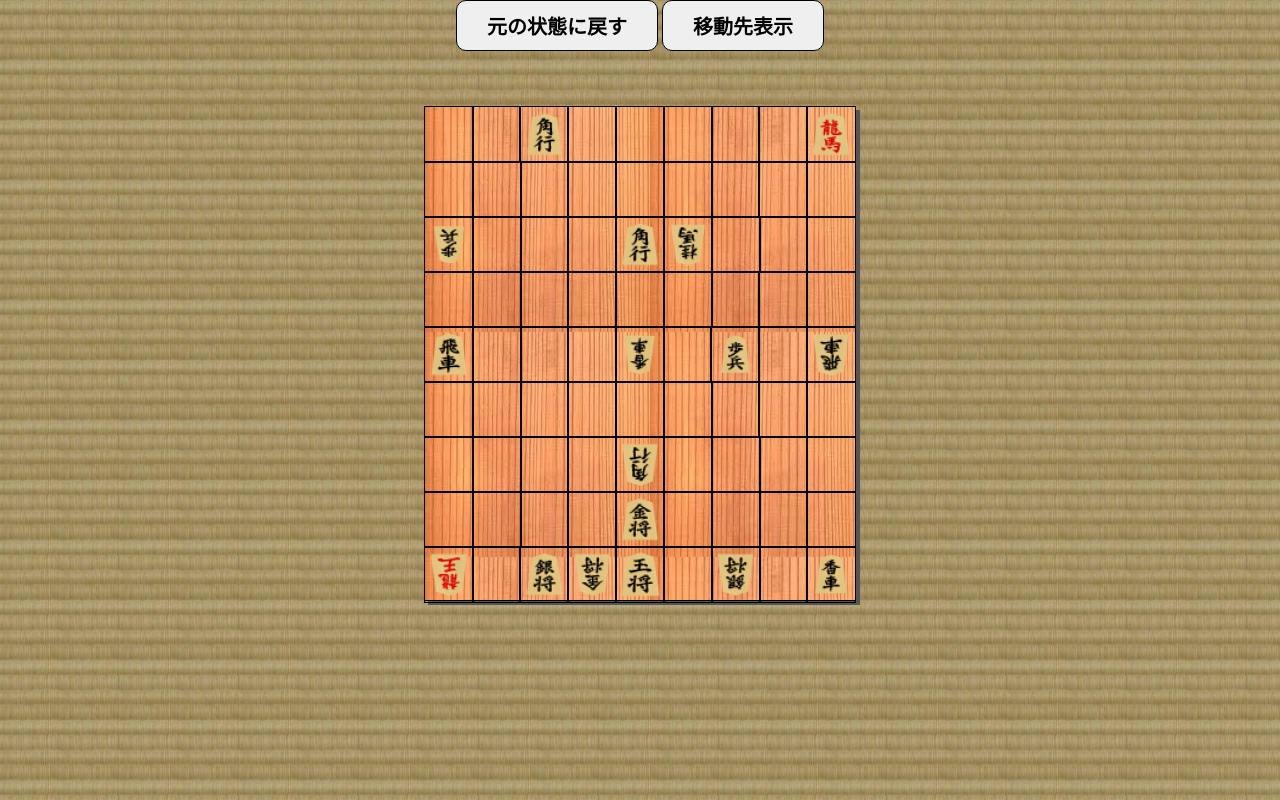
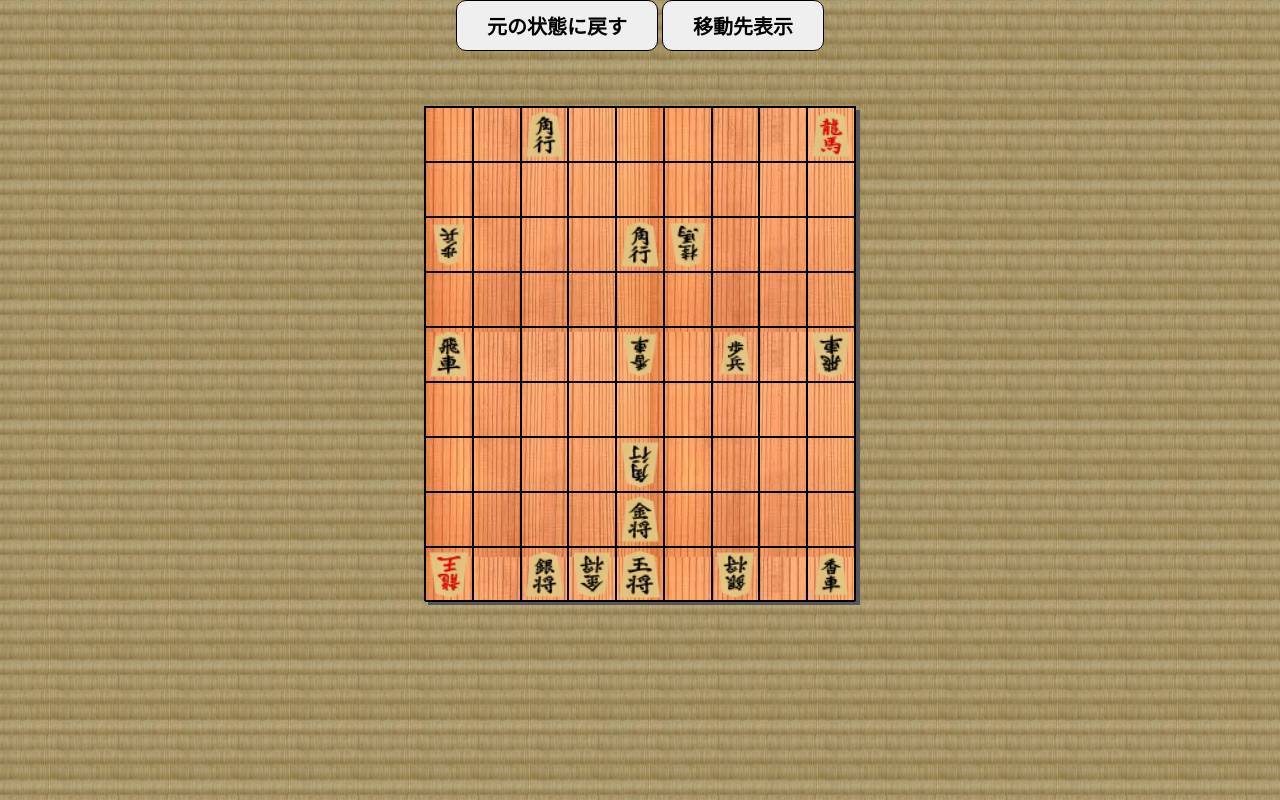
Before and after one commit to SyokiTsuda/syougi, a website: page index.html in a window 1280 px wide. Drawn offline with nearby package versions, Linux system fonts and the light colour scheme.

Commit message:
線の不具合修正

```diff
--- a/css/style.css
+++ b/css/style.css
@@ -22,7 +22,7 @@ html {
 .masu {
 	width: 48px;
 	height: 55px;
-	box-shadow: 0 0 0 1px #000;
+	border: solid 1px #000000;
 	background-color: transparent;
 	display: flex;
 	justify-content: center;
@@ -30,8 +30,8 @@ html {
 }
 
 .koma {
-	width: 48px;
-	height: 55px;
+	width: 100%;
+	height: 100%;
 	display: flex;
 	justify-content: center;
 	align-items: center;
@@ -39,8 +39,9 @@ html {
 }
 
 .koma > img {
-	width: 90%;
-	height: 90%;
+	width: 100%;
+	height: 100%;
+	vertical-align: bottom;
 }
 
 .selected {
```
